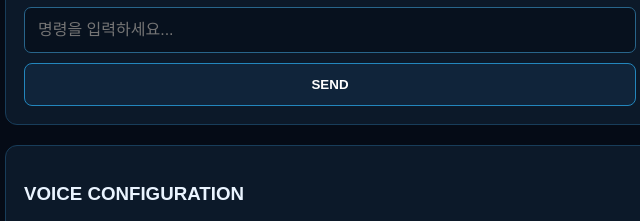
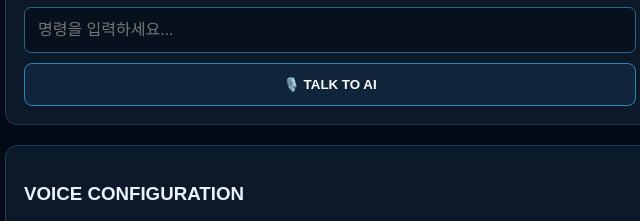
Before and after one commit to junhyeong012-max/jarvis, a plain HTML site: page index.html in a window 1280 px wide. Shown: the part 337-558 px from the top of the page, 310-950 px from the left. Drawn offline with Linux system fonts and the light colour scheme.

Commit message:
index.html 업데이트

```diff
--- a/index.html
+++ b/index.html
@@ -134,7 +134,9 @@ input[type="text"] {
     placeholder="명령을 입력하세요..."
   >
 
-  <button class="send" onclick="sendMessage()">SEND</button>
+<button class="send" onclick="startListening()">
+  🎙️ TALK TO AI
+</button>
 </div>
 
 <div class="panel">
```
